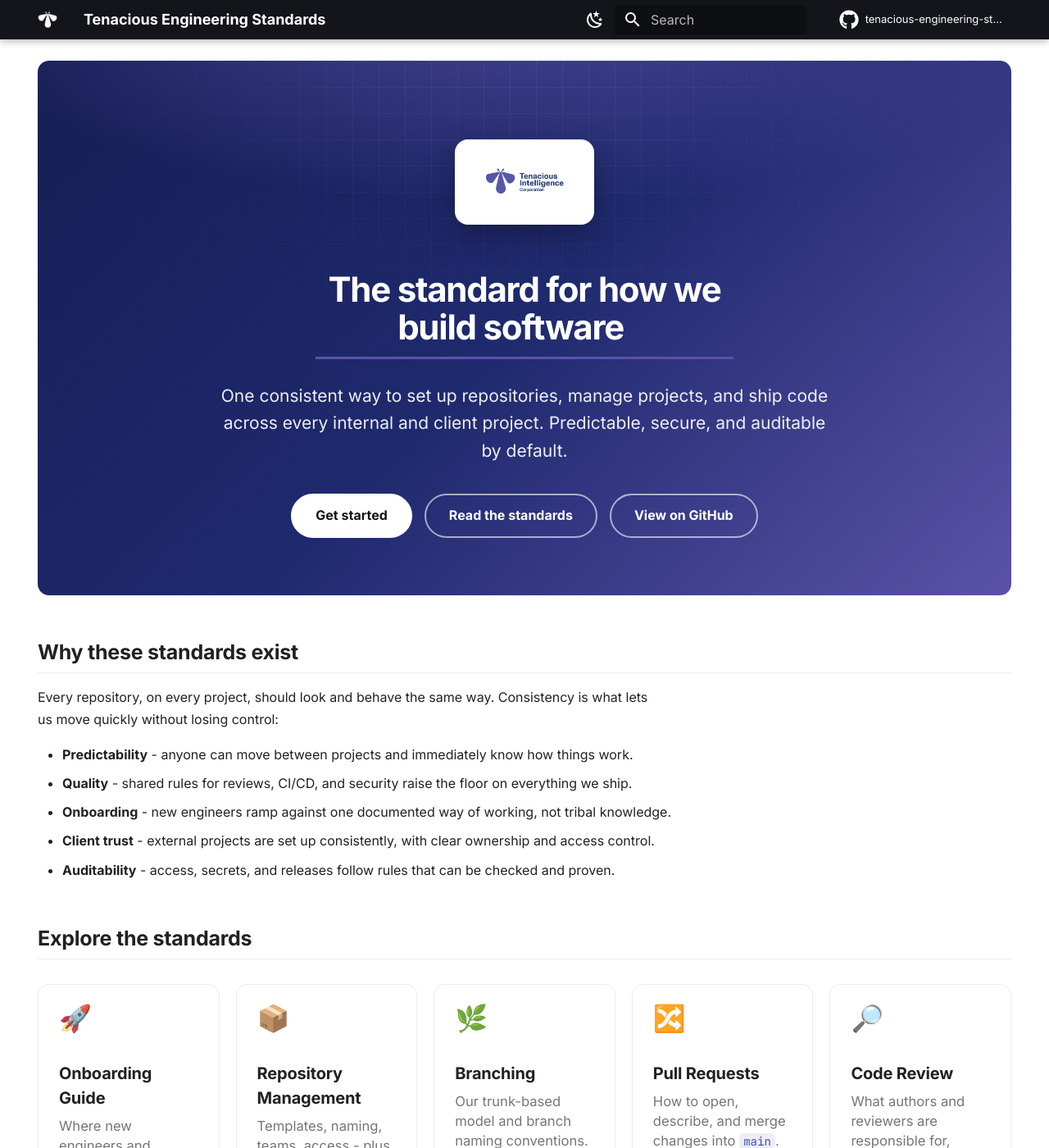
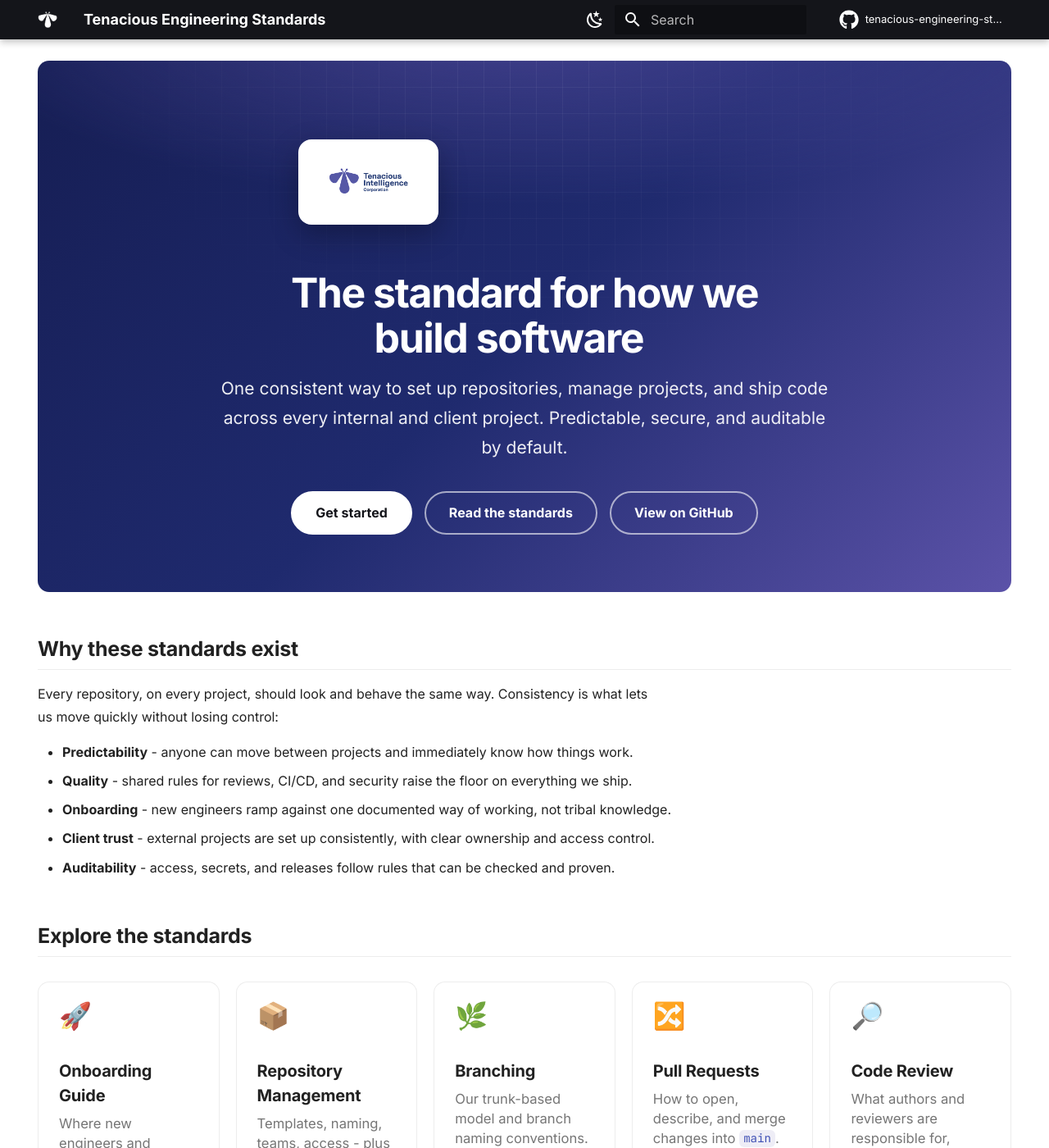
Before and after one commit to NuryeNigusMekonen/tenacious-engineering-standards, an MkDocs documentation site: the page built from docs/index.md, in a window 1280 px wide and 1400 px high. Shown: the whole window at 82% size. Built offline with MkDocs 1.6.1 and Material for MkDocs 9.7.7, drawn with Linux system fonts in a browser that asks for light colours; comment, search, counter and statistics services are not loaded.

Commit message:
Fix hero title alignment: scope content h1 styling away from centered hero

```diff
--- a/docs/assets/extra.css
+++ b/docs/assets/extra.css
@@ -177,10 +177,10 @@
 
 /* Comfortable reading measure + rhythm */
 .md-typeset { line-height: 1.7; }
-.md-typeset p,
+.md-typeset p:not(.ten-sub),
 .md-typeset li { max-width: 74ch; }
 
-/* Page title gets a touch more presence and a branded underline accent */
+/* Page title gets a touch more presence and a branded underline accent. */
 .md-typeset h1 {
   font-size: 2.1rem;
   margin-bottom: 1.4rem;
@@ -189,8 +189,17 @@
   display: inline-block;
 }
 
+/* The home-page hero title must stay centered and unstyled by the rule above. */
+.ten-hero h1 {
+  display: block;
+  border-bottom: none;
+  padding-bottom: 0;
+  margin: 0 auto 0.8rem;
+  font-size: 2.5rem;
+}
+
 /* Lead paragraph: the first paragraph after the H1 reads as a calm intro */
-.md-typeset h1 + p {
+.md-typeset h1 + p:not(.ten-sub) {
   font-size: 1.12rem;
   line-height: 1.6;
   color: var(--md-default-fg-color--light);
```
